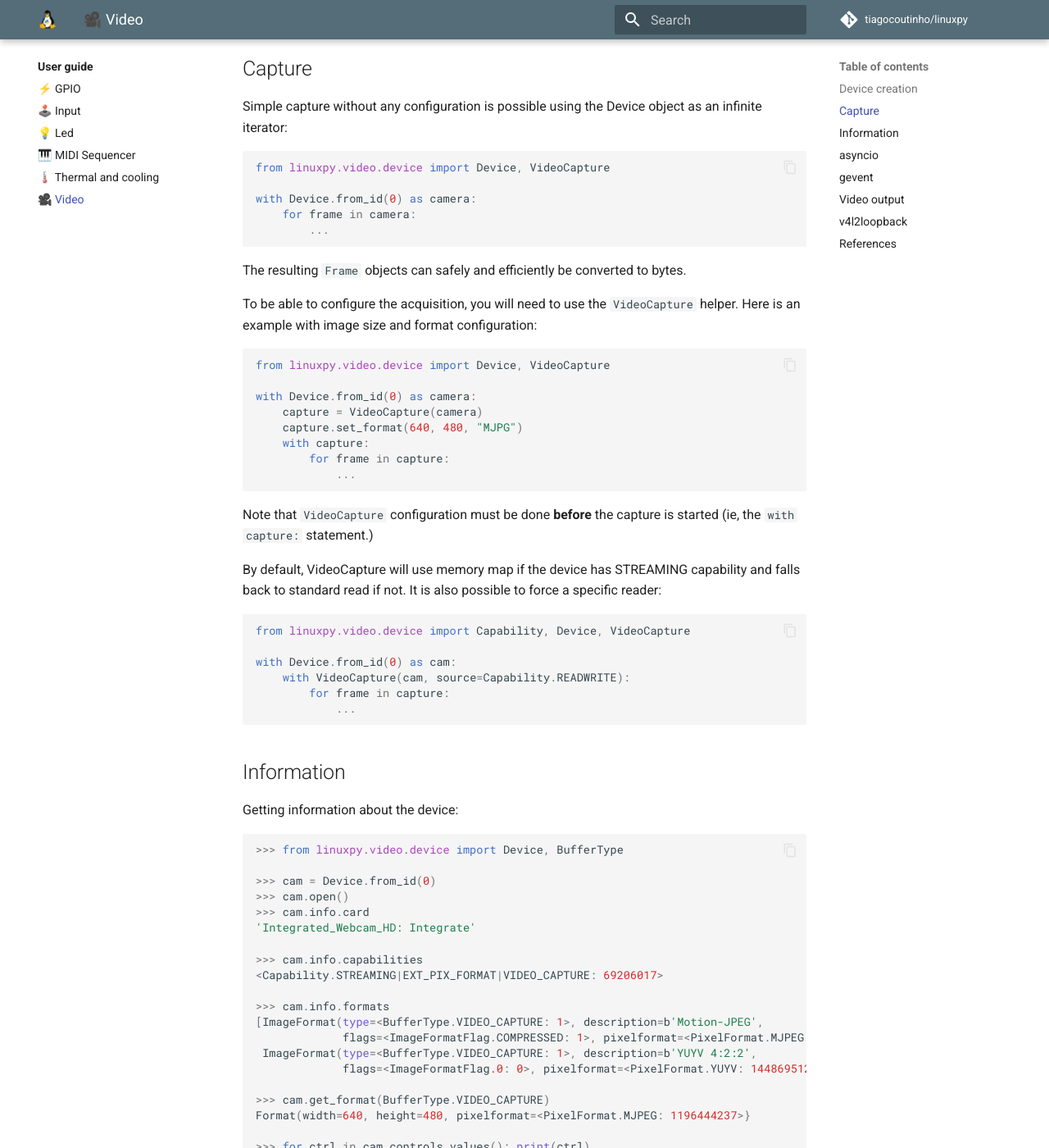
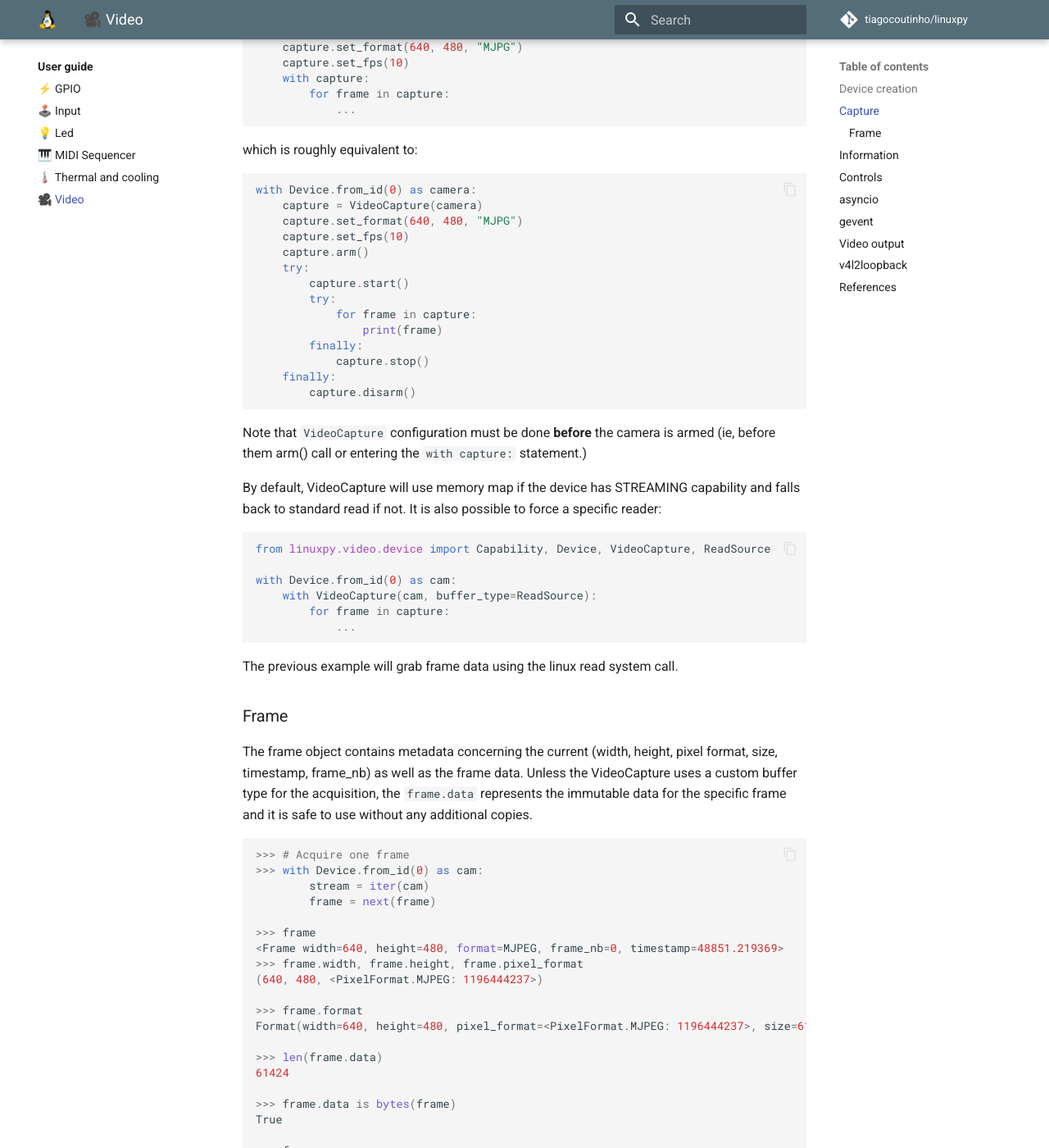
Before and after one commit to tiagocoutinho/linuxpy, an MkDocs documentation site: the page built from docs/user_guide/video.md, in a window 1280 px wide and 1400 px high, scrolled down 2362 px. Shown: the whole window at 82% size. Built offline with MkDocs 1.6.1 and Material for MkDocs 9.7.7, drawn with Linux system fonts in a browser that asks for light colours; comment, search, counter and statistics services are not loaded; some of the changed text lies outside the part shown.

Commit message:
Update video docs

````diff
--- a/docs/user_guide/video.md
+++ b/docs/user_guide/video.md
@@ -113,26 +111,81 @@
 with Device.from_id(0) as camera:
     capture = VideoCapture(camera)
     capture.set_format(640, 480, "MJPG")
+    capture.set_fps(10)
     with capture:
         for frame in capture:
             ...
 ```
 
-Note that `VideoCapture` configuration must be done **before** the capture is started
-(ie, the `with capture:` statement.)
+which is roughly equivalent to:
+
+```python
+with Device.from_id(0) as camera:
+    capture = VideoCapture(camera)
+    capture.set_format(640, 480, "MJPG")
+    capture.set_fps(10)
+    capture.arm()
+    try:
+        capture.start()
+        try:
+            for frame in capture:
+                print(frame)
+        finally:
+            capture.stop()
+    finally:
+        capture.disarm()
+```
+
+Note that `VideoCapture` configuration must be done **before** the camera is armed
+(ie, before them arm() call or entering the `with capture:` statement.)
 
 By default, VideoCapture will use memory map if the device has STREAMING
 capability and falls back to standard read if not. It is also possible to
 force a specific reader:
 
 ```python
-from linuxpy.video.device import Capability, Device, VideoCapture
+from linuxpy.video.device import Capability, Device, VideoCapture, ReadSource
 
 with Device.from_id(0) as cam:
-    with VideoCapture(cam, source=Capability.READWRITE):
+    with VideoCapture(cam, buffer_type=ReadSource):
         for frame in capture:
             ...
 ```
+
+The previous example will grab frame data using the linux read system call.
+
+### Frame
+
+The frame object contains metadata concerning the current (width, height, pixel format,
+size, timestamp, frame_nb) as well as the frame data.
+Unless the VideoCapture uses a custom buffer type for the acquisition, the `frame.data`
+represents the immutable data for the specific frame and it is safe to use without any
+additional copies.
+
+```python
+>>> # Acquire one frame
+>>> with Device.from_id(0) as cam:
+        stream = iter(cam)
+        frame = next(frame)
+
+>>> frame
+<Frame width=640, height=480, format=MJPEG, frame_nb=0, timestamp=48851.219369>
+>>> frame.width, frame.height, frame.pixel_format
+(640, 480, <PixelFormat.MJPEG: 1196444237>)
+
+>>> frame.format
+Format(width=640, height=480, pixel_format=<PixelFormat.MJPEG: 1196444237>, size=614989, bytes_per_line=0)
+
+>>> len(frame.data)
+61424
+
+>>> frame.data is bytes(frame)
+True
+
+>>> frame.array
+array([255, 216, 255, ...,   0,   0,   0], shape=(61424,), dtype=uint8)
+```
+
 
 ## Information
 
@@ -146,7 +199,7 @@
 >>> cam.info.card
 'Integrated_Webcam_HD: Integrate'
 
->>> cam.info.capabilities
+>>> cam.info.device_capabilities
 <Capability.STREAMING|EXT_PIX_FORMAT|VIDEO_CAPTURE: 69206017>
 
 >>> cam.info.formats
@@ -157,7 +210,17 @@
 
 >>> cam.get_format(BufferType.VIDEO_CAPTURE)
 Format(width=640, height=480, pixelformat=<PixelFormat.MJPEG: 1196444237>}
+```
 
+## Controls
+
+Device controls can be accessed on the `controls` member of the `Device` object.
+This object works like a dict. The keys can be control name or control id. The value is
+a control object containing the appropiate fields dependent on the type of control
+
+Show list of available controls:
+
+```python
 >>> for ctrl in cam.controls.values(): print(ctrl)
 <IntegerControl brightness min=0 max=255 step=1 default=128 value=128>
 <IntegerControl contrast min=0 max=255 step=1 default=32 value=32>
@@ -172,17 +235,32 @@
 <MenuControl auto_exposure default=3 value=3>
 <IntegerControl exposure_time_absolute min=4 max=1250 step=1 default=156 value=156 flags=inactive>
 <BooleanControl exposure_dynamic_framerate default=False value=False>
+```
 
+Access a control with python dict syntax by control name:
+
+```python
 >>> cam.controls["saturation"]
 <IntegerControl saturation min=0 max=100 step=1 default=64 value=64>
+```
 
->>> cam.controls["saturation"].id
+Retrieve control information:
+
+```python
+>>> saturation = cam.controls["saturation"]
+>>> saturation.id
 9963778
+
 >>> cam.controls[9963778]
 <IntegerControl saturation min=0 max=100 step=1 default=64 value=64>
 
->>> cam.controls.brightness
-<IntegerControl brightness min=0 max=255 step=1 default=128 value=128>
+>>> saturation.flags
+<ControlFlag.SLIDER: 32>
+```
+
+Access controls using object attribute syntax:
+
+```python
 >>> cam.controls.brightness.value = 64
 >>> cam.controls.brightness
 <IntegerControl brightness min=0 max=255 step=1 default=128 value=64>
````
Also changed, not shown: other parts of docs/user_guide/video.md (+0 -2 lines).
